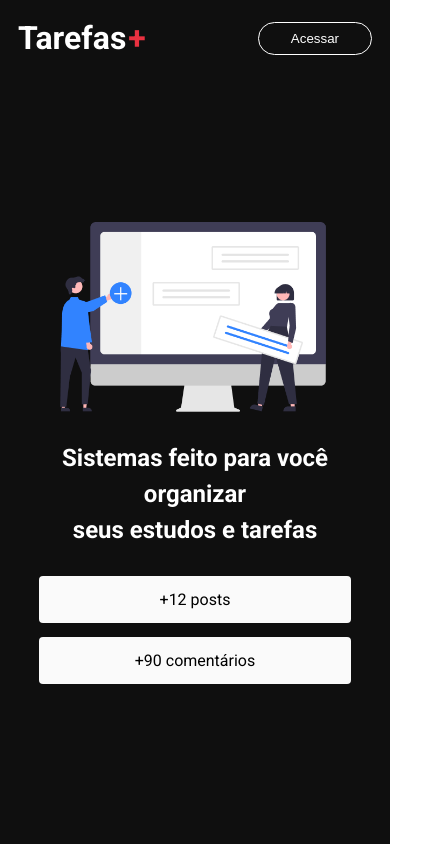
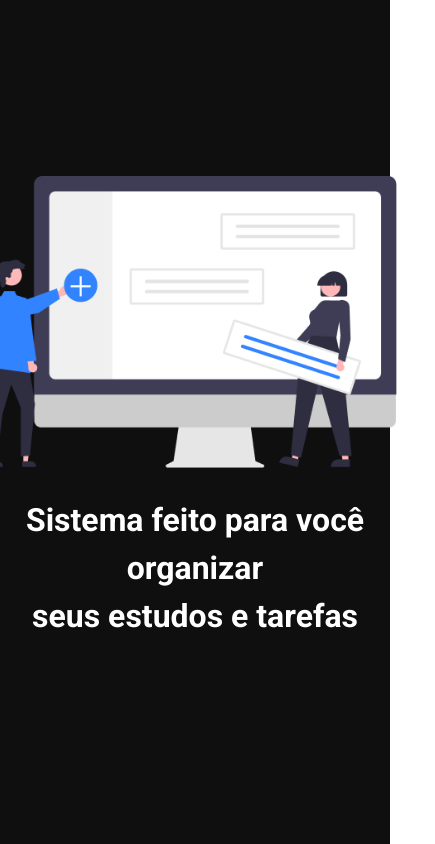
Before and after one commit to narakushi/curso-next-js-matheus-fraga, a Next.js app in the folder secao05-projeto-board-tarefas/tarefas/: page / in a window 390 px wide. Shown: the whole page, 435 px wide, since content can reach past the window. Built offline with nearby package versions, Linux system fonts and the light colour scheme; no server answers.

Commit message:
:tada: init: aula 34 - criando projeto

```diff
--- a/secao05-projeto-board-tarefas/tarefas/src/components/header/index.tsx
+++ /dev/null
@@ -1,40 +0,0 @@
-import styles from "./styles.module.css";
-import { useSession, signIn, signOut } from "next-auth/react";
-import Link from "next/link";
-
-export function Header() {
-  const { data: session, status } = useSession();
-
-  return (
-    <header className={styles.header}>
-      <section className={styles.content}>
-        <nav className={styles.nav}>
-          <Link href="/">
-            <h1 className={styles.logo}>
-              Tarefas<span>+</span>
-            </h1>
-          </Link>
-          {session?.user && (
-            <Link href="/dashboard" className={styles.link}>
-              Meu Painel
-            </Link>
-          )}
-        </nav>
-        {status === "loading" ? (
-          <></>
-        ) : session ? (
-          <button className={styles.loginButton} onClick={() => signOut()}>
-            Olá, {session?.user?.name}
-          </button>
-        ) : (
-          <button
-            className={styles.loginButton}
-            onClick={() => signIn("google")}
-          >
-            Acessar
-          </button>
-        )}
-      </section>
-    </header>
-  );
-}
--- a/secao05-projeto-board-tarefas/tarefas/src/components/header/styles.module.css
+++ /dev/null
@@ -1,61 +0,0 @@
-.header {
-  width: 100%;
-  height: 76px;
-  background-color: var(--primary-color);
-  display: flex;
-  align-items: center;
-  justify-content: center;
-}
-
-.content {
-  padding: 0 18px;
-  width: 100%;
-  max-width: 1024px;
-  display: flex;
-  align-items: center;
-  justify-content: space-between;
-}
-
-.nav {
-  display: flex;
-  align-items: center;
-}
-
-.link {
-  background-color: var(--gray-color);
-  color: var(--primary-color);
-  padding: 4px 14px;
-  border-radius: 4px;
-  margin: 0 14px;
-}
-
-.content a {
-  text-decoration: none;
-}
-
-.logo {
-  color: var(--white-color);
-  font-size: 32px;
-}
-
-.logo span {
-  color: var(--red-color);
-  padding-left: 2px;
-}
-
-.loginButton {
-  background-color: transparent;
-  padding: 8px 32px;
-  border-radius: 24px;
-  color: var(--white-color);
-  border: 1.5px solid var(--white-color);
-  cursor: pointer;
-  transition: all 0.4s;
-}
-
-.loginButton:hover {
-  transform: scale(1.08);
-  background-color: var(--white-color);
-  color: var(--primary-color);
-  font-weight: bold;
-}
--- a/secao05-projeto-board-tarefas/tarefas/src/pages/_app.tsx
+++ b/secao05-projeto-board-tarefas/tarefas/src/pages/_app.tsx
@@ -1,14 +1,6 @@
-import { Header } from "@/components/header";
 import "@/styles/globals.css";
-import "@/styles/variables.css";
 import type { AppProps } from "next/app";
-import { SessionProvider } from "next-auth/react";
 
 export default function App({ Component, pageProps }: AppProps) {
-  return (
-    <SessionProvider session={pageProps.session}>
-      <Header />
-      <Component {...pageProps} />
-    </SessionProvider>
-  );
+  return <Component {...pageProps} />;
 }
--- a/secao05-projeto-board-tarefas/tarefas/src/pages/index.tsx
+++ b/secao05-projeto-board-tarefas/tarefas/src/pages/index.tsx
@@ -1,5 +1,5 @@
 import Head from "next/head";
-import styles from "../styles/home.module.css";
+import styles from "@/styles/home.module.css";
 import Image from "next/image";
 import heroImg from "../../public/assets/hero.png";
 
@@ -20,18 +20,9 @@ export default function Home() {
           />
         </div>
         <h1 className={styles.title}>
-          Sistemas feito para você organizar <br />
+          Sistema feito para você organizar <br />
           seus estudos e tarefas
         </h1>
-
-        <div className={styles.infoContent}>
-          <section className={styles.box}>
-            <span>+12 posts</span>
-          </section>
-          <section className={styles.box}>
-            <span>+90 comentários</span>
-          </section>
-        </div>
       </main>
     </div>
   );
--- a/secao05-projeto-board-tarefas/tarefas/src/styles/home.module.css
+++ b/secao05-projeto-board-tarefas/tarefas/src/styles/home.module.css
@@ -1,7 +1,7 @@
 .container {
-  background-color: var(--primary-color);
+  background-color: #0f0f0f;
   width: 100%;
-  height: calc(100vh - 76px);
+  height: 100vh;
   display: flex;
   justify-content: center;
   align-items: center;
@@ -13,55 +13,18 @@
   flex-direction: column;
   align-items: center;
   justify-content: center;
-  max-width: 480px;
 }
 
 .hero {
-  width: 100%;
+  max-width: 480px;
   object-fit: contain;
+  width: auto;
   height: auto;
 }
 
 .title {
-  color: var(--white-color);
+  color: #fff;
   text-align: center;
   margin: 28px;
   line-height: 150%;
 }
-
-.infoContent {
-  display: flex;
-  align-items: center;
-  justify-content: space-around;
-}
-
-.box {
-  background-color: var(--white2-color);
-  padding: 14px 44px;
-  border-radius: 4px;
-  transition: transform 0.4s;
-}
-
-.box:hover {
-  transform: scale(1.08);
-}
-
-@media screen and (max-width: 580px) {
-  .hero {
-    max-width: 80%;
-  }
-
-  .title {
-    font-size: 24px;
-  }
-
-  .infoContent {
-    flex-direction: column;
-  }
-
-  .box {
-    width: 80%;
-    margin-bottom: 14px;
-    text-align: center;
-  }
-}
--- a/secao05-projeto-board-tarefas/tarefas/src/styles/variables.css
+++ /dev/null
@@ -1,7 +0,0 @@
-:root {
-  --primary-color: #0f0f0f;
-  --red-color: #ea3140;
-  --white-color: #fff;
-  --white2-color: #fafafa;
-  --gray-color: #f1f1f1;
-}
```
Also changed, not shown: secao05-projeto-board-tarefas/tarefas/package.json (+6 -8 lines), secao05-projeto-board-tarefas/tarefas/src/pages/api/auth/[...nextauth].ts (deleted, +0 -14 lines), secao05-projeto-board-tarefas/tarefas/src/pages/dashboard/index.tsx (deleted, +0 -35 lines), secao05-projeto-board-tarefas/tarefas/src/pages/dashboard/styles.module.css (deleted), 1 other file (tests, documents, lock files or other folders).
